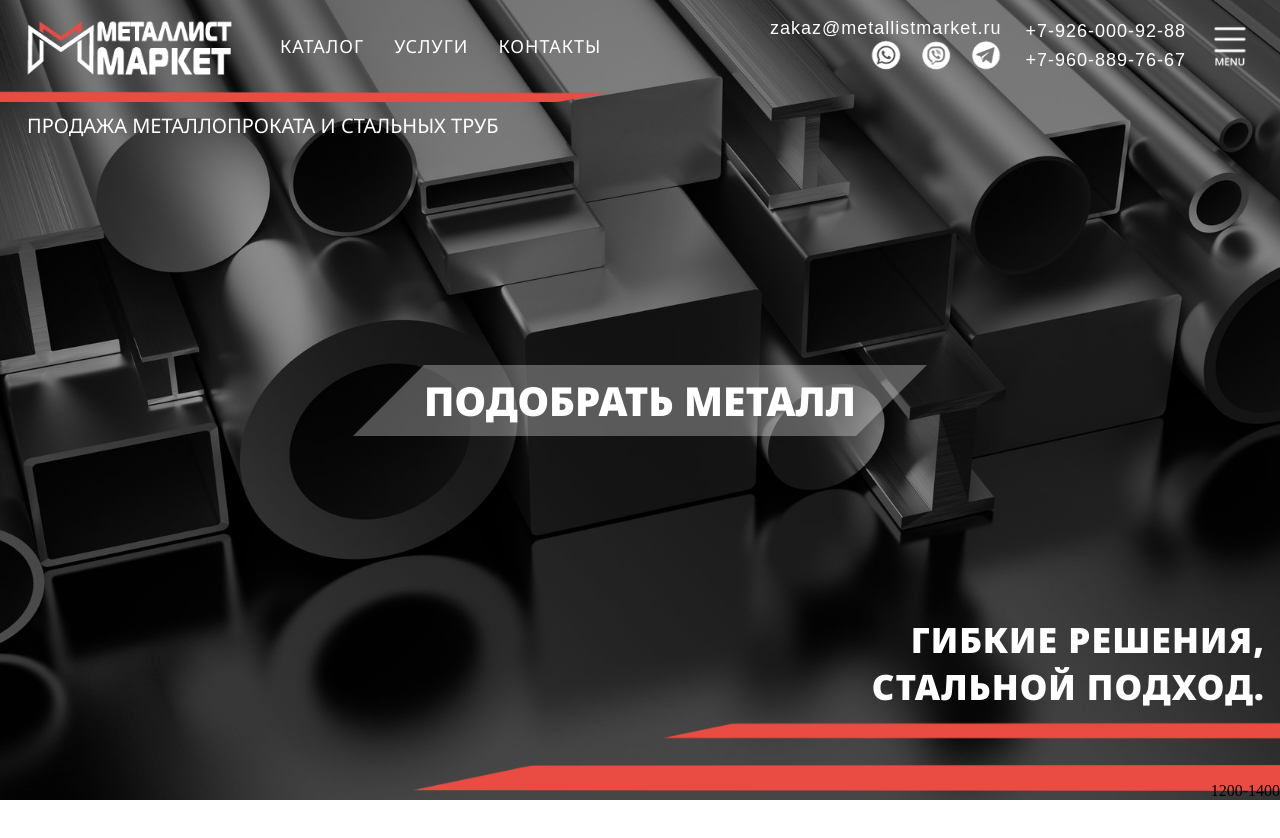
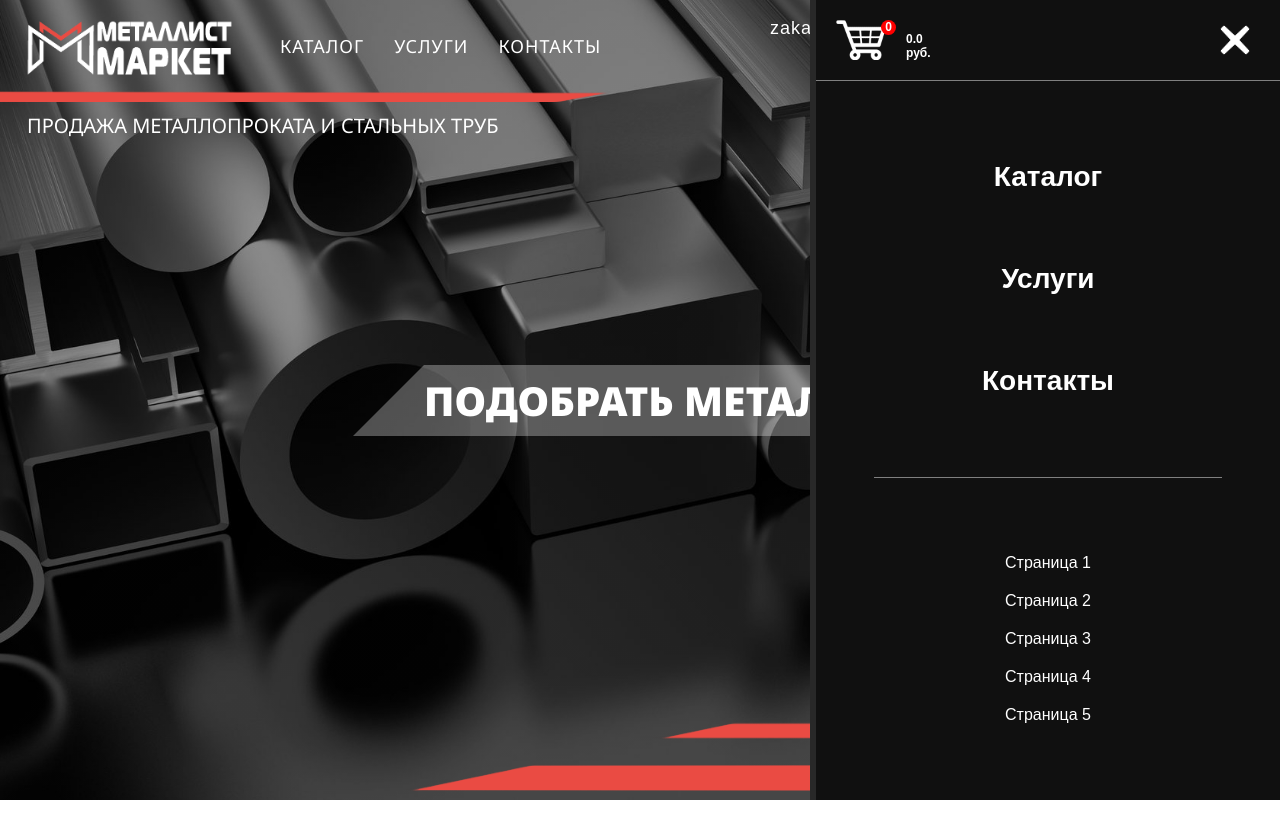
Before and after one commit to smi747/matallist-market, a website: page app/index.html in a window 1280 px wide. Both pictures are taken after a click on the picture 1230 px from the left and 45 px from the top of the page. Shown: the top 838 px of the page. Drawn offline with nearby package versions, Linux system fonts and the light colour scheme; files that its build step writes are made by us from their sources.

Commit message:
menu completed

```diff
--- a/app/index.html
+++ b/app/index.html
@@ -35,11 +35,29 @@
                     <a href="tel:+79260009288" class="header__phone menu__text">+7-926-000-92-88</a>
                     <a href="tel:+79608897667" class="header__phone menu__text">+7-960-889-76-67</a>
                 </div>
-                <img src="images/icons/menu.png" alt="" class="right_r">
+                <img src="images/icons/menu.png" alt="" class="right_r" onclick="main__menu.classList.add('opened')">
             </div>
         </div>
     </header>
     <main>
+      <div class="main__menu" id="main__menu">
+        <div class="menu__firstrow">
+          <div class="cart_wrap" onclick="main__menu.classList.remove('opened')"><div class="menu__cart"><div class="cart_number">0</div></div><div class="cart_price">0.0<br>руб.</div></div>
+          <div class="main__menu_close" onclick="main__menu.classList.remove('opened')"></div>
+        </div>
+        <div class="main__menu_links">
+          <a href="#catalog" class="main__menu_link" onclick="main__menu.classList.remove('opened')">Каталог</a>
+          <a href="#gallery" class="main__menu_link" onclick="main__menu.classList.remove('opened')">Услуги</a>
+          <a href="#contacts" class="main__menu_link" onclick="main__menu.classList.remove('opened')">Контакты</a>
+        </div>
+        <div class="another_links">
+          <p class="another_link">Страница 1</p>
+          <p class="another_link">Страница 2</p>
+          <p class="another_link">Страница 3</p>
+          <p class="another_link">Страница 4</p>
+          <p class="another_link">Страница 5</p>
+        </div>
+      </div>
         <section class="section_1">
           <div class="main_text_1">
             <div class="lines_top"></div>
--- a/app/main.js
+++ b/app/main.js
@@ -10,6 +10,13 @@ let tmp = document.getElementById('catalog').getBoundingClientRect();
   }
 
 }
+
+document.addEventListener("mouseup", function(event) {
+  var obj = document.getElementById("main__menu");
+  if (!obj.contains(event.target)) {
+    main__menu.classList.remove("opened");
+  }
+});
 
 window.addEventListener("scrollend", centring);
 
--- a/app/styles.scss
+++ b/app/styles.scss
@@ -110,6 +110,7 @@ html {
   @include tablet {
     position: relative;
     top: 2px;
+    margin-right: 15px;
   }
   @include tabletsmall {
     position: relative;
@@ -261,6 +262,171 @@ html {
 
 .menu_changed .right_r {
   filter: brightness(0);
+}
+
+.main__menu {
+  position: fixed;
+  width: 550px;
+  height: 100%;
+  right: -550px;
+  background-color: #101010;
+  border-left: 6px solid #282828;
+  display: flex;
+  flex-direction: column;
+  z-index: 101;
+  align-items: center;
+  justify-content: start;
+  color: white;
+  font-family: Arial, Helvetica, sans-serif;
+  font-size: 28px;
+  font-weight: 700;
+  transition: right 0.5s;
+  overflow: scroll;
+
+  @include desktopsmall {
+    width: 470px;
+    right: -470px;
+  }
+  @include tablet {
+    width: 380px;
+    right: -380px;
+    font-size: 22px;
+  }
+  @include tabletsmall {
+    width: 350px;
+    right: -350px;
+    font-size: 22px;
+  }
+  @include mobile {
+    width: 100%;
+    right: -100%;
+  }
+}
+
+.main__menu.opened {
+  right: 0;
+}
+
+.menu__firstrow {
+  display: flex;
+  align-items: center;
+  justify-content: space-between;
+  padding: 10px 15px 10px 20px;
+  width: 100%;
+
+  border-bottom: gray solid 1px;
+  @include tablet {
+    padding: 5px 5px 5px 10px;
+  }
+  @include tabletsmall {
+    padding: 5px 5px 5px 10px;
+  }
+}
+
+.cart_wrap {
+  display: flex;
+  align-items: end;
+  gap: 20px;
+  cursor: pointer;
+}
+
+.menu__cart {
+  position: relative;
+  width: 50px;
+  height: 40px;
+  background-image: url("images/icons/cart.png");
+  background-size: cover;
+  @include tablet {
+    width: 45px;
+    height: 36px;
+  }
+  @include tabletsmall {
+    width: 45px;
+    height: 36px;
+  }
+}
+
+.cart_number {
+  font-size: 12px;
+  text-align: center;
+  position: absolute;
+  width: 15px;
+  height: 15px;
+  top: 0;
+  right: -10px;
+  border-radius: 50%;
+  background-color: red;
+}
+
+.cart_price {
+  font-size: 12px;
+}
+
+.cart_wrap:hover .cart_price {
+  text-decoration: underline;
+}
+
+.main__menu_links {
+  display: flex;
+  gap: 70px;
+  flex-direction: column;
+  align-items: center;
+  justify-content: center;
+  border-bottom: gray solid 1px;
+  padding: 80px 0;
+  width: 75%;
+  @include tablet {
+    gap: 40px;
+    padding: 40px 0;
+  }
+  @include tabletsmall {
+    gap: 40px;
+    padding: 40px 0;
+  }
+  @include mobile {
+    gap: 50px;
+    padding: 40px 0;
+  }
+}
+
+.main__menu_link {
+  color: white;
+}
+
+.main__menu_close {
+  width: 60px;
+  height: 60px;
+  background-image: url("images/icons/close2.png");
+  background-size: contain;
+  cursor: pointer;
+  @include tablet {
+    width: 54px;
+    height: 54px;
+  }
+  @include tabletsmall {
+    width: 54px;
+    height: 54px;
+  }
+}
+
+.another_links {
+  height: 100%;
+  margin: 20px 0;
+  display: flex;
+  flex-direction: column;
+  align-items: start;
+  justify-content: center;
+  gap: 20px;
+}
+
+.another_link {
+  font-size: 16px;
+  font-weight: normal;
+  cursor: pointer;
+}
+
+.another_link:hover {
+  text-decoration: underline;
 }
 
 .section_1 {
```
Also changed, not shown: app/images/icons/cart.png (added), app/images/icons/close2.png (added), app/main.min.js, app/styles.min.css.
